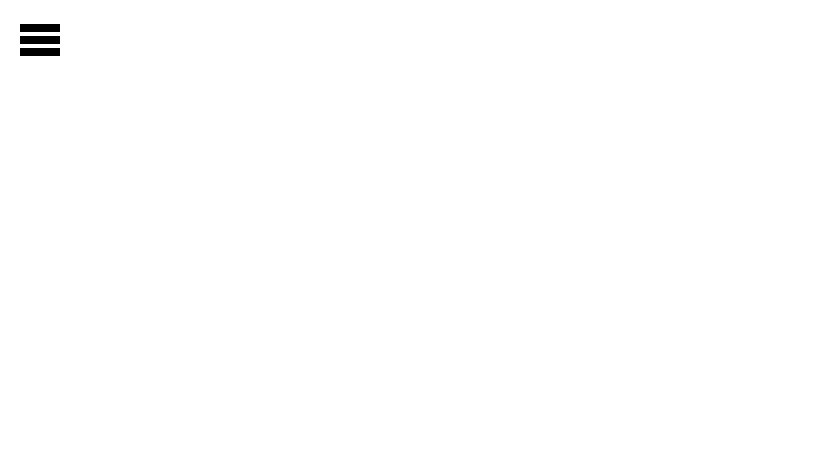
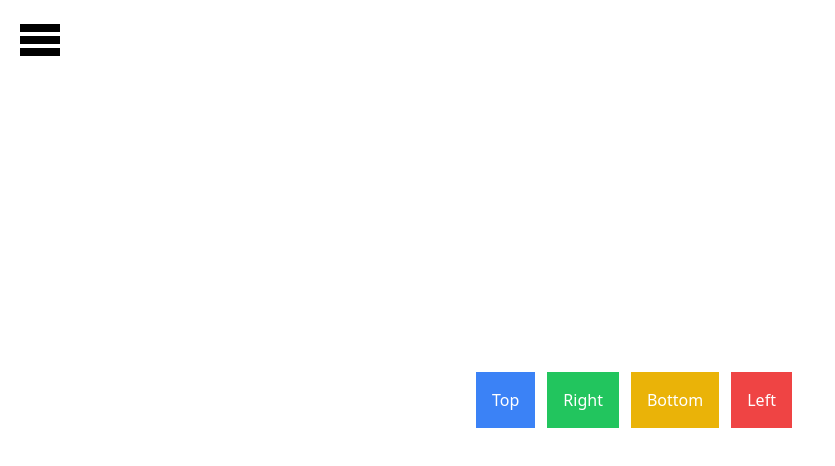
Before and after one commit to Abhishek4298/Generic-Component, a React (Create React App) app: page /tooltip in a window 1280 px wide. Before the commit this address had no page. Shown: the top 466 px of the page, without its empty margins (0-835 px from the left). Built offline with nearby package versions, Linux system fonts and the light colour scheme.

Commit message:
committing changes for generic tooltip

```diff
--- a/src/CustomRoute.js
+++ b/src/CustomRoute.js
@@ -2,6 +2,7 @@ import { Routes, Route } from "react-router-dom";
 import Modal from "./components/Modal";
 import Button from "./components/Button";
 import Card from "./components/Card";
+import Tooltip from "./components/Tooltip";
 import { sampleImage1, trueIcon } from "./constant";
 
 const CustomRoute = () => {
@@ -85,6 +86,37 @@ const CustomRoute = () => {
             </div>
           }
         />
+
+        <Route
+          path="/tooltip"
+          element={
+            <div className="flex justify-center items-center h-screen">
+              <Tooltip text="Top Tooltip" position="top">
+                <button className="p-4 mr-3 bg-blue-500 text-white hover:bg-blue-600">
+                  Top
+                </button>
+              </Tooltip>
+
+              <Tooltip text="Right Tooltip" position="right">
+                <button className="p-4 mr-3 bg-green-500 text-white hover:bg-green-600">
+                  Right
+                </button>
+              </Tooltip>
+
+              <Tooltip text="Bottom Tooltip" position="bottom">
+                <button className="p-4 mr-3 bg-yellow-500 text-white hover:bg-yellow-600">
+                  Bottom
+                </button>
+              </Tooltip>
+
+              <Tooltip text="Left Tooltip" position="left">
+                <button className="p-4 mr-3 bg-red-500 text-white hover:bg-red-600">
+                  Left
+                </button>
+              </Tooltip>
+            </div>
+          }
+        />
       </Routes>
     </>
   );
--- a/src/components/SideNav/index.jsx
+++ b/src/components/SideNav/index.jsx
@@ -52,6 +52,14 @@ const SideNav = () => {
                 Card
               </Link>
             </li>
+            <li>
+              <Link
+                to="/tooltip"
+                className="text-lg text-white hover:text-blue-300 focus:text-blue-300 px-4 py-2 flex items-center transition-colors duration-150 ease-in-out"
+              >
+                Tooltip
+              </Link>
+            </li>
           </ul>
         </nav>
       </SideNavChildren>
--- /dev/null
+++ b/src/components/Tooltip/index.js
@@ -0,0 +1,31 @@
+import React from 'react';
+
+const Tooltip = ({ text, position, children }) => {
+  const getPositionClasses = () => {
+    switch (position) {
+      case 'top':
+        return 'bottom-full left-1/2 transform -translate-x-1/2';
+      case 'right':
+        return 'top-1/2 right-full transform -translate-y-1/2';
+      case 'bottom':
+        return 'top-full left-1/2 transform -translate-x-1/2';
+      case 'left':
+        return 'top-1/2 left-full transform -translate-y-1/2';
+      default:
+        return 'bottom-full left-1/2 transform -translate-x-1/2';
+    }
+  };
+
+  return (
+    <div className="relative inline-block">
+      {children}
+      <div
+        className={`absolute bg-gray-800 text-white p-2 rounded-md text-sm ${getPositionClasses()} opacity-0 hover:opacity-100 transition-opacity duration-300`}
+      >
+        {text}
+      </div>
+    </div>
+  );
+};
+
+export default Tooltip;
```
